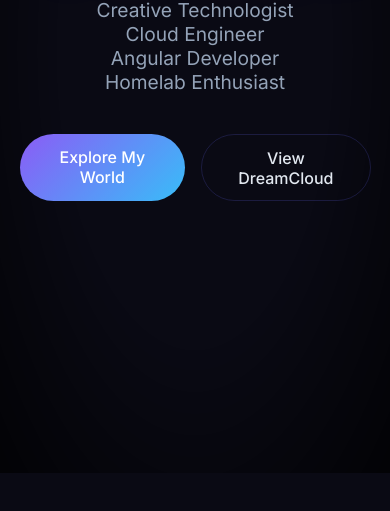
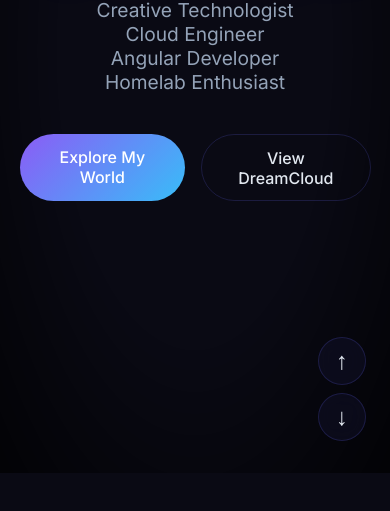
Before and after one commit to vmovies404/aboutme, a plain HTML site: page index.html in a window 390 px wide. Shown: the part 371-882 px from the top of the page. Drawn offline with nearby package versions, Linux system fonts and the light colour scheme; a script that the page names is missing.

Commit message:
Update index.html

```diff
--- a/index.html
+++ b/index.html
@@ -318,5 +318,13 @@
     <script src="https://cdnjs.cloudflare.com/ajax/libs/three.js/r128/three.min.js"></script>
     <script src="script.js"></script>
 
+    <!-- =================================================================
+    MOBILE NAVIGATION
+    ================================================================== -->
+    <div class="mobile-nav">
+        <button class="mobile-nav-btn" id="mobile-nav-top">↑</button>
+        <button class="mobile-nav-btn" id="mobile-nav-bottom">↓</button>
+    </div>
+
 </body>
 </html>
```
